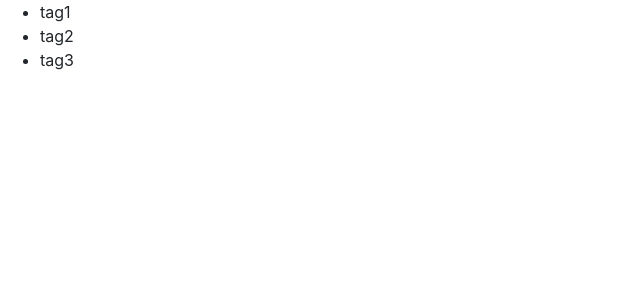
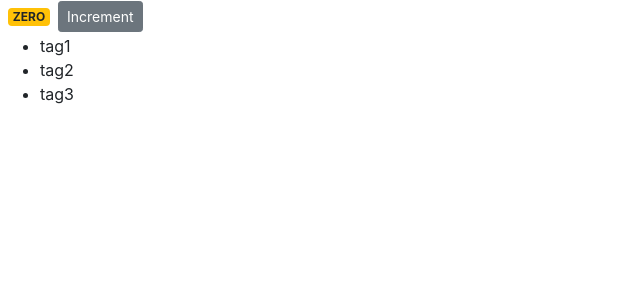
Before and after one commit to Delabove/react-app, a React (Create React App) app: page / in a window 1280 px wide. Shown: the top 300 px of the page, without its empty margins (0-640 px from the left). Built offline with nearby package versions, Linux system fonts and the light colour scheme.

Commit message:
Set incrementing with handler on  button

```diff
--- a/src/components/counter.jsx
+++ b/src/components/counter.jsx
@@ -1,77 +1,98 @@
 import React, { Component } from "react";
 
 class Counter extends Component {
-  // state = {
-  //   count: 0,
-  //   tags: ["tag1", "tag2", "tag3"],
-  // };
-  //
-  // render() {
-  //   // jsx expression that gets compiled as React.createElement()
-  //   return (
-  //     <React.Fragment>
-  //       {/*<span className={this.getBadgeClasses()}>{this.formatCount()}</span>*/}
-  //       {/*<button className="btn btn-secondary btn-sm">Increment</button>*/}
-  //       <ul>
-  //         {/*render dynamically*/}
-  //         {
-  //           this.state.tags.map((tag) => (
-  //             <li key={tag}>{tag}</li>
-  //           ))
-  //           //    mapping a string with jsx expression to be compiled into a react element = js object
-  //         }
-  //       </ul>
-  //     </React.Fragment>
-  //   );
-  // }
-
-  // determines class of element to change from yellow to blue when incremented
-  // getBadgeClasses() {
-  //   let classes = "badge m-2 badge-";
-  //   classes += this.state.count === 0 ? "warning" : "primary";
-  //   return classes;
-
-  // to avoid repetition we use badge- in the classes variable then warning and primary to the return statement append
-  // such that badge-primary or badge-warning
-  // }
-
-  // method to call a function to return a value
-  // formatCount() {
-  // check the value of the count propery:
-  // return this.state.count === 0 ? "Zero" : this.state.count;
-
-  // improvement on code with object restructuring:
-  // const { count } = this.state;
-  // return count === 0 ? "ZERO" : count;
-  // }
-
-  // Conditional Rendering -1. add separate helper method -or- 2.truesy falsey
   state = {
     count: 0,
     tags: ["tag1", "tag2", "tag3"],
   };
-  // Method 1
-  renderTags() {
-    if (this.state.tags.length === 0) return <p>There are no tags!</p>;
-    //method 2
-    return (
-      <ul>
-        {this.state.tags.map((tag) => (
-          <li key={tag}>{tag}</li>
-        ))}
-      </ul>
-    );
-  }
+
+  //NOTE:
+
+  // binding event handler to "this" is one way to handle events
+  // constructor() {
+  //   super();
+  //   this.handleIncrement = this.handleIncrement.bind(this);
+  // }
+  // handleIncrement() {
+  //   console.log("Increment Clicked");
+  // }
+
+  //using an arrow function is another way to "inherit" "this" bc they don't rebind
+  handleIncrement = () => {
+    this.state.count = this.state.count++;
+    //explicitly tell react what it has changed
+    this.setState({ count: this.state.count + 1 });
+  };
 
   render() {
     // jsx expression that gets compiled as React.createElement()
     return (
-      <div>
-        {/*only if tag array is empty*/}
-        {this.state.tags.length === 0 && " Please create a new tag!"}
-        {this.renderTags()}
-      </div>
+      <React.Fragment>
+        <span className={this.getBadgeClasses()}>{this.formatCount()}</span>
+        <button
+          onClick={this.handleIncrement}
+          className="btn btn-secondary btn-sm"
+        >
+          Increment
+        </button>
+        <ul>
+          {
+            this.state.tags.map((tag) => (
+              <li key={tag}>{tag}</li>
+            ))
+            //    mapping a string with jsx expression to be compiled into a react element = js object
+          }
+        </ul>
+      </React.Fragment>
     );
+  }
+
+  // determines class of element to change from yellow to blue when incremented
+  getBadgeClasses() {
+    let classes = "badge m-2 badge-";
+    classes += this.state.count === 0 ? "warning" : "primary";
+    return classes;
+
+    // to avoid repetition use badge- in the classes variable then warning and primary to the return statement append
+    // such that badge-primary or badge-warning
+  }
+
+  // method to call a function to return a value
+  formatCount() {
+    // check the value of the count property:
+    // return this.state.count === 0 ? "Zero" : this.state.count;
+
+    // improvement on code with object destructuring:
+    const { count } = this.state;
+    return count === 0 ? "ZERO" : count;
   }
 }
 export default Counter;
+
+// Conditional Rendering -1. add separate helper method -or- 2.truesy falsey
+// state = {
+//   count: 0,
+//   tags: ["tag1", "tag2", "tag3"],
+// };
+// Method 1
+// renderTags() {
+//   if (this.state.tags.length === 0) return <p>There are no tags!</p>;
+//   method 2
+// return (
+//   <ul>
+//     {this.state.tags.map((tag) => (
+//       <li key={tag}>{tag}</li>
+//     ))}
+//   </ul>
+// );
+// }
+
+// render() {
+// jsx expression that gets compiled as React.createElement()
+// return (
+// <div>
+//   {/*only if tag array is empty*/}
+//   {this.state.tags.length === 0 && " Please create a new tag!"}
+//   {this.renderTags()}
+// </div>
+// );
```
